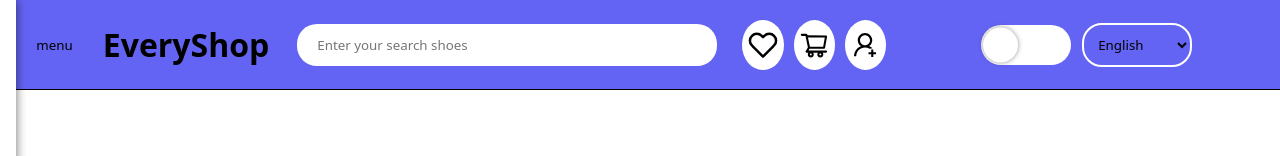
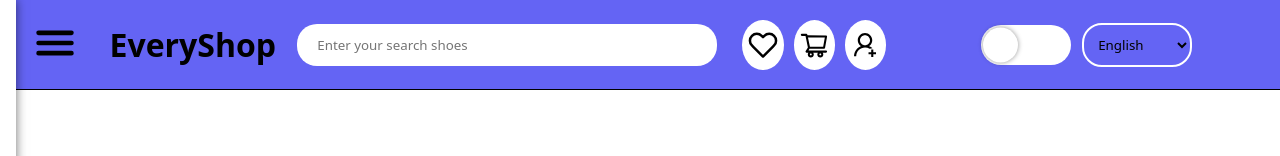
Before and after one commit to LucsasL/EveryShop, a React (Create React App) app: page / in a window 1280 px wide. Shown: the top 156 px of the page. Built offline with nearby package versions, Linux system fonts and the light colour scheme.

Commit message:
Adding a menu button

```diff
--- a/src/components/Header.jsx
+++ b/src/components/Header.jsx
@@ -7,6 +7,7 @@ import navMenuChanger from "./nav";
 // React Icons
 import { FiHeart } from "react-icons/fi";
 import { AiOutlineShoppingCart, AiOutlineUserAdd } from "react-icons/ai";
+import { IoMenu } from "react-icons/io5";
 
 // Header Component
 const Header = () => {
@@ -35,7 +36,9 @@ const Header = () => {
       <header>
         <div>
           <div className="logo">
-            <button onClick={() => lateralNav()}>menu</button>
+            <button onClick={() => lateralNav()}>
+              <IoMenu />
+            </button>
 
             <h1>EveryShop</h1>
           </div>
--- a/src/sass/styleComponents/_header.scss
+++ b/src/sass/styleComponents/_header.scss
@@ -30,6 +30,11 @@ header {
 
     button {
       background: none;
+
+      * {
+        width: 50px;
+        height: 50px;
+      }
     }
   }
 
--- a/src/styles/index.css
+++ b/src/styles/index.css
@@ -83,6 +83,10 @@ header .logo {
 }
 header .logo button {
   background: none;
+}
+header .logo button * {
+  width: 50px;
+  height: 50px;
 }
 header .inpDiv {
   width: 55%;
```
Also changed, not shown: 2 other files (tests, documents, lock files or other folders).
